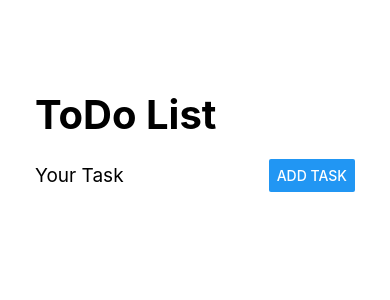
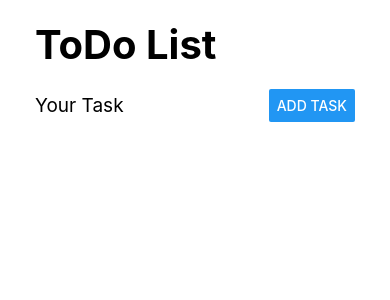
Before and after one commit to jakubperdoch/Todo-List, a React Native app: screen / in a window 390 px wide. Shown: the top 300 px of the page. Built offline with nearby package versions, Linux system fonts and the light colour scheme.

Commit message:
add: divided App into components & flatList

```diff
--- a/App.js
+++ b/App.js
@@ -1,48 +1,42 @@
-import { StatusBar } from 'expo-status-bar';
+import GoalItem from './components/GoalItem';
+import GoalInput from './components/GoalInput';
 import { useState } from 'react';
-import { StyleSheet, View, TextInput, Button, Text } from 'react-native';
+import { StyleSheet, View, Text, SafeAreaView, FlatList } from 'react-native';
 
 export default function App() {
- const [enteredGoalText, setEnteredGoalText] = useState('');
  const [courseGoals, setCourseGoals] = useState([]);
 
- function goalInputHandler(enteredText) {
-  setEnteredGoalText(enteredText);
- }
-
- function addGoalHandler() {
+ function addGoalHandler(enteredGoalText) {
   setCourseGoals((currentCourseGoals) => [
    ...currentCourseGoals,
-   enteredGoalText,
+   { text: enteredGoalText, key: Math.random().toString() },
   ]);
  }
 
+ const scrollEnabled = courseGoals.length >= 11;
+
  return (
-  <View style={styles.appContainer}>
-   <Text style={styles.appTitle}>ToDo List</Text>
-   <View style={styles.inputContainer}>
-    <TextInput
-     style={styles.textInput}
-     placeholder="Your Task"
-     onChangeText={goalInputHandler}
+  <SafeAreaView style={{ flex: 1 }}>
+   <View style={styles.appContainer}>
+    <Text style={styles.appTitle}>ToDo List</Text>
+    <GoalInput onAddGoal={addGoalHandler} />
+    <FlatList
+     data={courseGoals}
+     renderItem={(itemData) => {
+      return <GoalItem text={itemData.item.text} />;
+     }}
+     scrollEnabled={scrollEnabled}
+     style={styles.goalContainer}
     />
-    <Button title="Add Task" onPress={addGoalHandler} />
    </View>
-   <View style={styles.goalContainer}>
-    {courseGoals.map((goal, index) => (
-     <Text style={styles.goalItem} key={index}>
-      {goal}
-     </Text>
-    ))}
-   </View>
-  </View>
+  </SafeAreaView>
  );
 }
 
 const styles = StyleSheet.create({
  appContainer: {
   flex: 1,
-  paddingTop: 90,
+  paddingTop: 20,
   gap: 20,
   paddingHorizontal: 35,
   flexDirection: 'column',
@@ -51,22 +45,7 @@ const styles = StyleSheet.create({
   fontSize: 40,
   fontWeight: 'bold',
  },
- inputContainer: {
-  flexDirection: 'row',
-  justifyContent: 'space-between',
-  alignItems: 'center',
- },
- textInput: { width: '70%', fontSize: 19 },
  goalContainer: {
   flex: 4,
  },
- goalItem: {
-  fontSize: 16,
-  backgroundColor: 'rgba(53, 56, 62, 0.05)',
-  borderRadius: 5,
-  paddingVertical: 15,
-  paddingHorizontal: 15,
-  marginVertical: 5,
-  overflow: 'hidden',
- },
 });
--- /dev/null
+++ b/components/GoalInput.js
@@ -0,0 +1,38 @@
+import { View, TextInput, Button, StyleSheet } from 'react-native';
+import { useState } from 'react';
+
+function GoalInput(props) {
+ const [enteredGoalText, setEnteredGoalText] = useState('');
+
+ function goalInputHandler(enteredText) {
+  setEnteredGoalText(enteredText);
+ }
+
+ function addGoalHandler() {
+  props.onAddGoal(enteredGoalText);
+  setEnteredGoalText('');
+ }
+
+ return (
+  <View style={styles.inputContainer}>
+   <TextInput
+    style={styles.textInput}
+    placeholder="Your Task"
+    onChangeText={goalInputHandler}
+    value={enteredGoalText}
+   />
+   <Button title="Add Task" onPress={addGoalHandler} />
+  </View>
+ );
+}
+
+const styles = StyleSheet.create({
+ inputContainer: {
+  flexDirection: 'row',
+  justifyContent: 'space-between',
+  alignItems: 'center',
+ },
+ textInput: { width: '70%', fontSize: 19 },
+});
+
+export default GoalInput;
--- /dev/null
+++ b/components/GoalItem.js
@@ -0,0 +1,18 @@
+import { Text, StyleSheet } from 'react-native';
+
+function GoalItem(props) {
+ return <Text style={styles.goalItem}>{props.text}</Text>;
+}
+
+const styles = StyleSheet.create({
+ goalItem: {
+  fontSize: 16,
+  backgroundColor: 'rgba(53, 56, 62, 0.05)',
+  borderRadius: 5,
+  paddingVertical: 15,
+  paddingHorizontal: 15,
+  marginVertical: 5,
+  overflow: 'hidden',
+ },
+});
+export default GoalItem;
```
